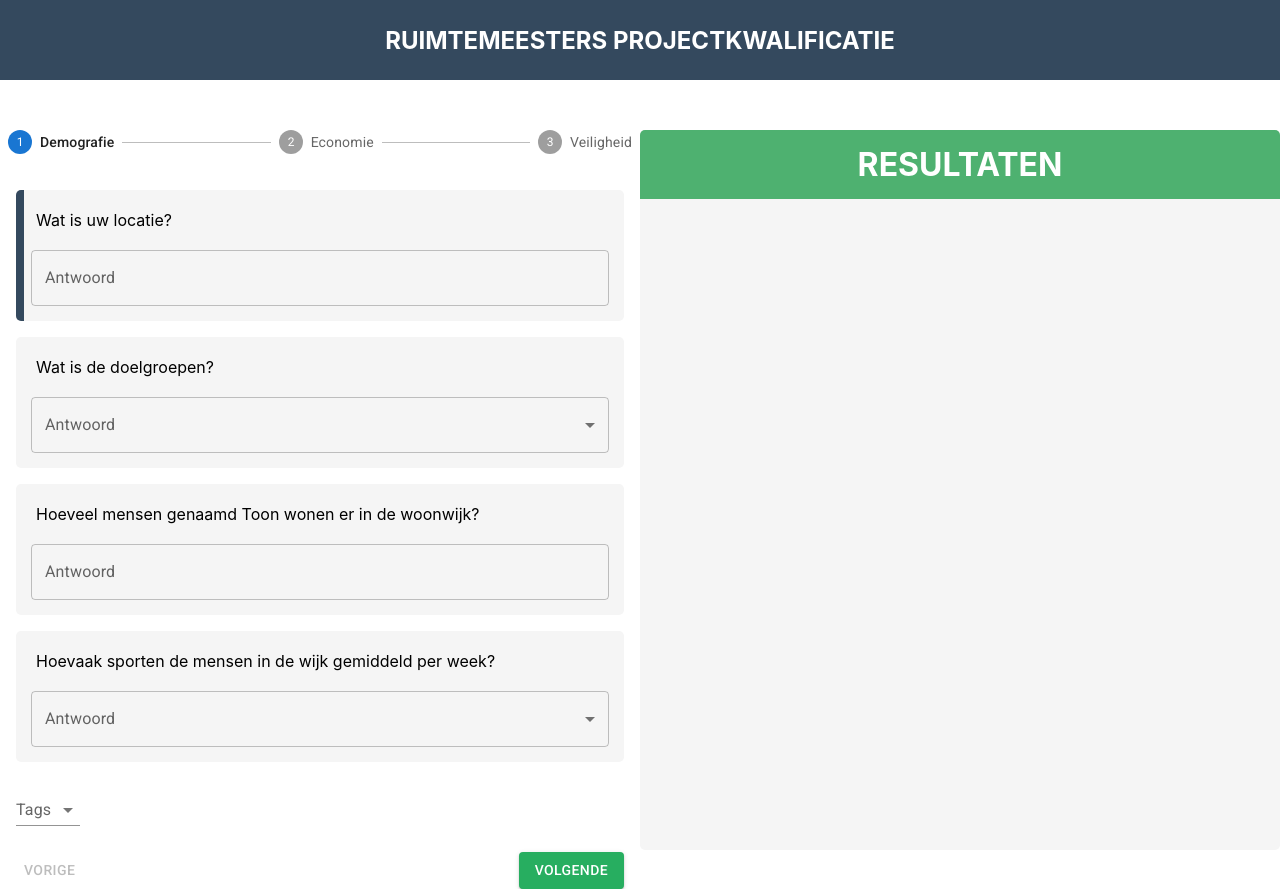
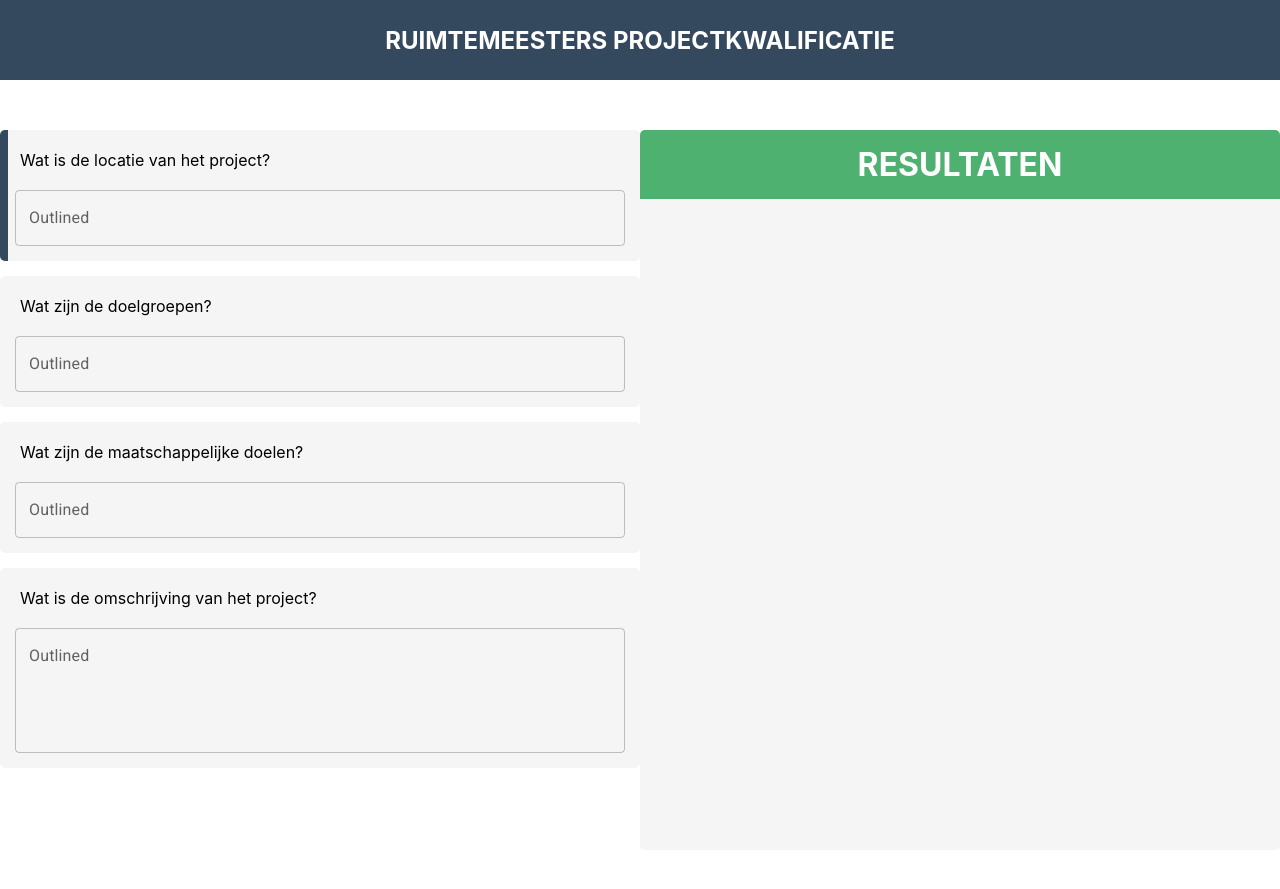
Before and after one commit to ToonvanStrijp/gezonde_stad_brabant_2021, a React (Create React App) app: page / in a window 1280 px wide. After the commit the page ends 850 px from the top, so only its background shows below. Built offline with nearby package versions, Linux system fonts and the light colour scheme.

Commit message:
Added the four questions, removed the stepper and replaced it with questions in the questionnaire file

```diff
--- a/src/App.css
+++ b/src/App.css
@@ -22,7 +22,7 @@
 .Content {
     display: flex;
     flex-direction: row;
-    justify-content: center;
+    justify-content: space-around;
     height: calc(100vh - var(--navbar-height));
     margin-top: 50px;
     background-color: white;
--- a/src/components/Questionnaire.css
+++ b/src/components/Questionnaire.css
@@ -2,16 +2,36 @@
     width: 720px;
 }
 
-.Questionnaire .Stepper {
-    margin-bottom: 20px;
+.Questionnaire .Question {
+    flex: 1;
+    display: flex;
+    flex-direction: column;
+    margin: 15px 0px;
+    padding: 15px;
+    border-radius: 5px;
+    background-color: var(--light-grey-color);
 }
 
-.Questionnaire .Navigation {
-    display: flex;
-    justify-content: space-between;
-    margin: 10px 16px;
+.Questionnaire .Question:first-of-type {
+    margin-top: 0px;
 }
 
-.Questionnaire .Navigation .Continue-button {
-    background-color: #27ae60;
+.Questionnaire .Question .Title {
+    padding: 5px;
+    margin-bottom: 15px;
 }
+
+.Questionnaire .Active-question {
+    position: relative;
+}
+
+.Questionnaire .Active-question::before {
+    content: "";
+    position: absolute;
+    top: 0px;
+    left: 0px;
+    bottom: 0px;
+    border-top-left-radius: 5px;
+    border-bottom-left-radius: 5px;
+    border-left: 8px solid var(--primary-color);
+}
--- a/src/components/Questionnaire.tsx
+++ b/src/components/Questionnaire.tsx
@@ -1,73 +1,31 @@
-import Stepper from "@mui/material/Stepper";
-import Step from "@mui/material/Step";
-import StepLabel from "@mui/material/StepLabel";
-import Button from "@mui/material/Button";
+import TextField from "@mui/material/TextField";
 import { useState } from "react";
 
 import "./Questionnaire.css";
-import DemographicStep from "../steppers/projectStepper/demographicStep/DemographicStep";
-import EconomicStep from "../steppers/projectStepper/economicStep/EconomicStep";
-
-const steps = ["Demografie", "Economie", "Veiligheid"];
 
 export default function Questionnare() {
-  const [activeStep, setActiveStep] = useState(0);
-
-  const handleNext = () => {
-    setActiveStep((prevActiveStep) => prevActiveStep + 1);
-  };
-
-  const handleBack = () => {
-    setActiveStep((prevActiveStep) => prevActiveStep - 1);
-  };
-
-  const getStepContent = () => {
-    switch (activeStep) {
-      case 0: {
-        return <DemographicStep />;
-      }
-      case 1: {
-        return <EconomicStep />;
-      }
-    }
-  };
+  const [currentQuestion, setCurrentQuestion] = useState(0);
 
   return (
     <div className="Questionnaire">
-      <Stepper className="Stepper" activeStep={activeStep}>
-        {steps.map((label, index) => {
-          const stepProps: { completed?: boolean } = {};
-          const labelProps: {
-            optional?: React.ReactNode;
-          } = {};
-          return (
-            <Step key={label} {...stepProps}>
-              <StepLabel {...labelProps}>{label}</StepLabel>
-            </Step>
-          );
-        })}
-      </Stepper>
-      <div>
-        {getStepContent()}
-        <div className="Navigation">
-          <Button
-            className="Back-button"
-            disabled={activeStep === 0}
-            onClick={handleBack}
-            sx={{ mr: 1 }}
-          >
-            Vorige
-          </Button>
-          {activeStep !== steps.length - 1 && (
-            <Button
-              className="Continue-button"
-              variant="contained"
-              onClick={handleNext}
-            >
-              Volgende
-            </Button>
-          )}
-        </div>
+      <div className={currentQuestion === 0 ? "Question Active-question" : "Question"} onFocus={() => setCurrentQuestion(0)}>
+        <span className="Title">Wat is de locatie van het project?</span>
+        <TextField label="Outlined" variant="outlined" />
+      </div>
+
+      <div className={currentQuestion === 1 ? "Question Active-question" : "Question"} onFocus={() => setCurrentQuestion(1)}>
+        <span className="Title">Wat zijn de doelgroepen?</span>
+        <TextField label="Outlined" variant="outlined" />
+      </div>
+
+      <div className={currentQuestion === 2 ? "Question Active-question" : "Question"} onFocus={() => setCurrentQuestion(2)}>
+        <span className="Title">Wat zijn de maatschappelijke doelen?</span>
+        <TextField label="Outlined" variant="outlined" />
+      </div>
+
+      <div className={currentQuestion === 3 ? "Question Active-question" : "Question"} onFocus={() => setCurrentQuestion(3)}>
+        <span className="Title">Wat is de omschrijving van het project?</span>
+        <TextField multiline rows={4} label="Outlined" variant="outlined" />
       </div>
     </div>
   );
```
Also changed, not shown: 1 other file (tests, documents, lock files or other folders).
